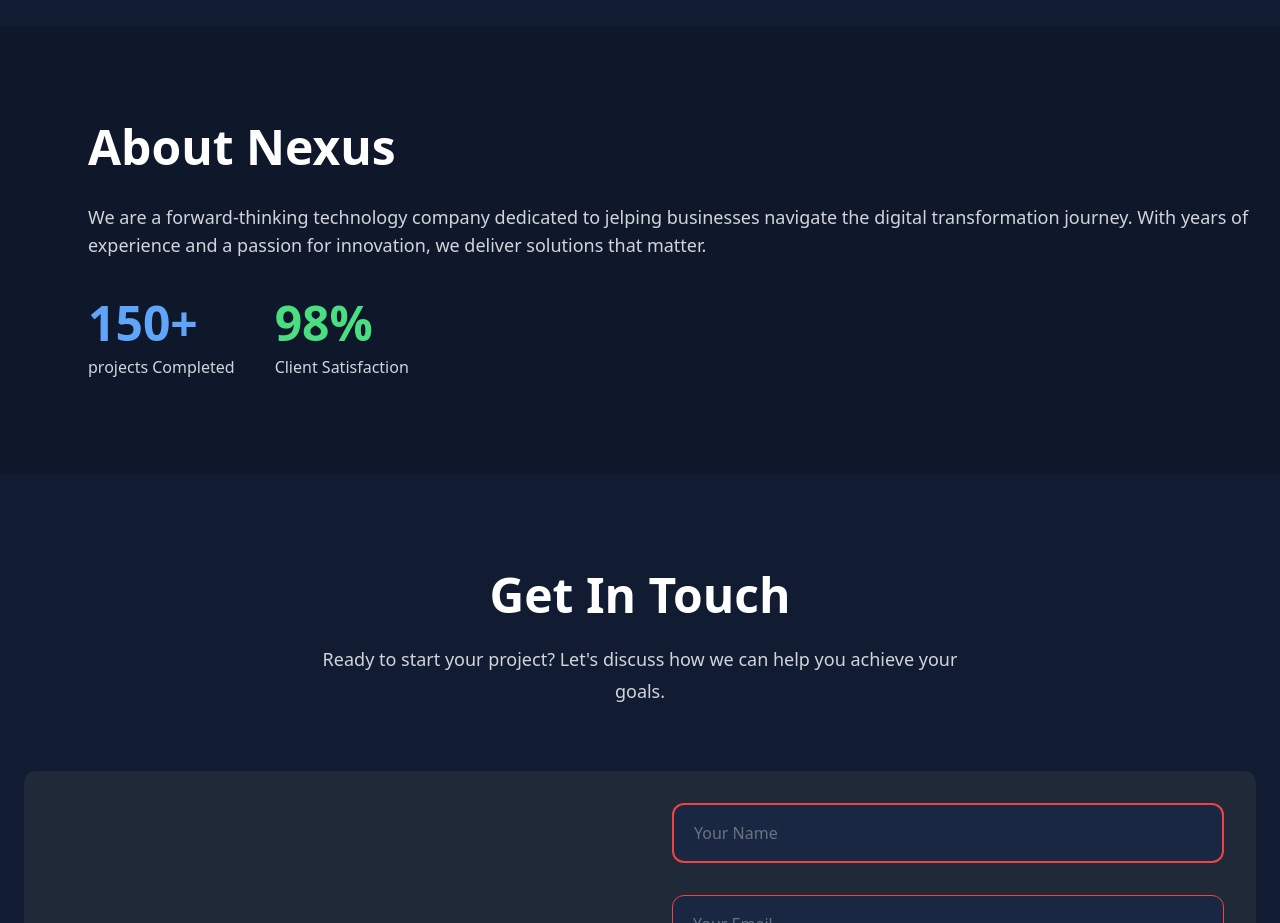
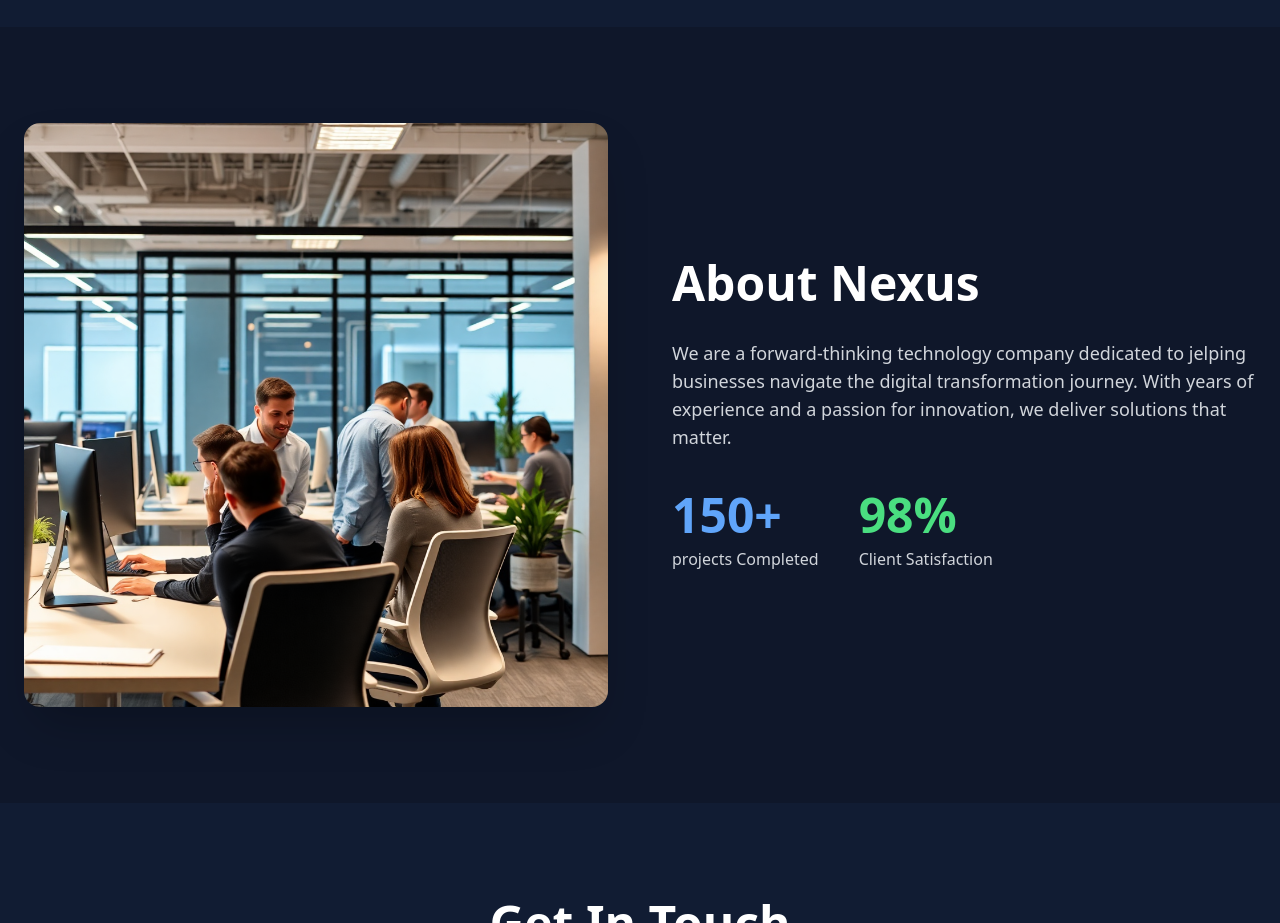
Before and after one commit to nnamdi-security/Landing-Page-Tailwind, a plain HTML site: page index.html in a window 1280 px wide. Shown: the part 1460-2383 px from the top of the page. Drawn offline with Linux system fonts and the light colour scheme.

Commit message:
Fix a bug on the about page

```diff
--- a/index.html
+++ b/index.html
@@ -122,7 +122,7 @@
                         <img src="./about-image.png" alt="Colleagues sitting in office and chatting" class="w-full rounded-2xl object-cover shadow-2xl">
                     </div>
 
-                    <div flex-1>
+                    <div class="flex-1">
                         <h2 class="text-white text-4xl lg:text-5xl font-bold">About Nexus</h2>
                         <p class="text-gray-300 mt-8 leadin-8 text-lg">We are a forward-thinking technology company dedicated to jelping businesses navigate the digital transformation journey. With years of experience and a passion for innovation, we deliver solutions that matter.</p>
 
```
Also changed, not shown: css/output.css.
